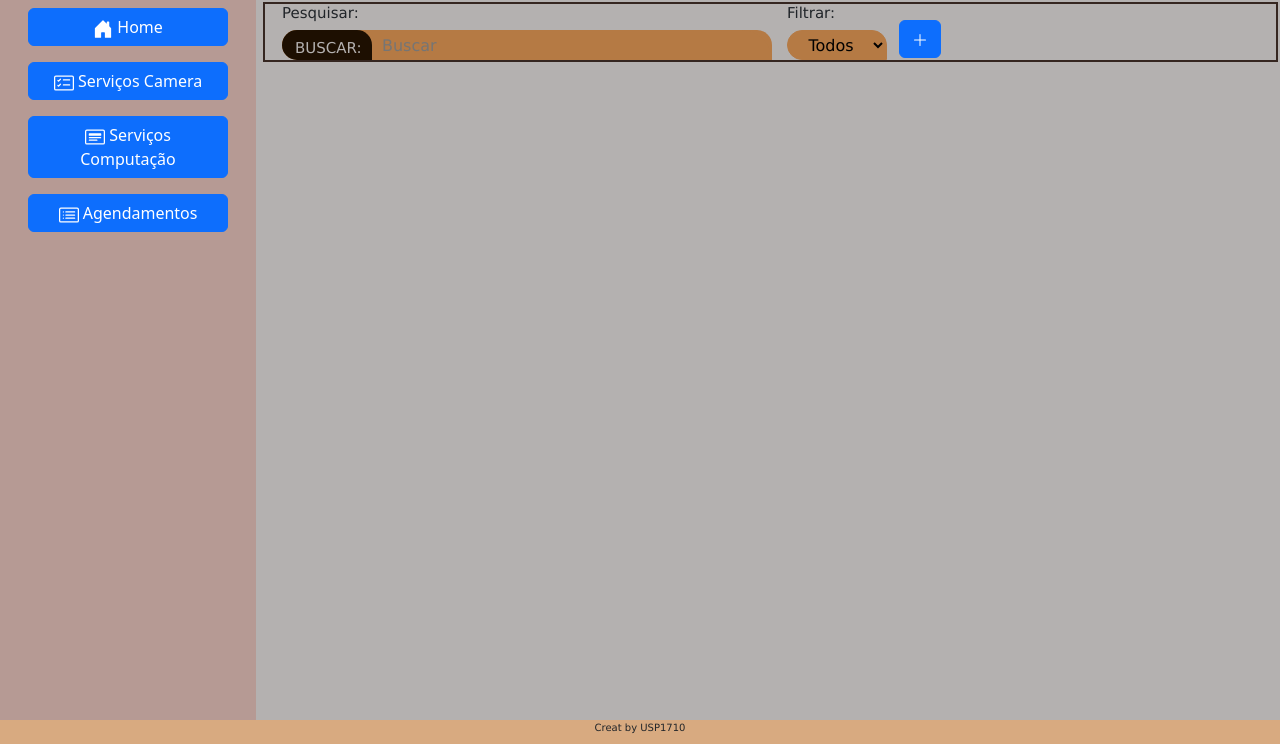
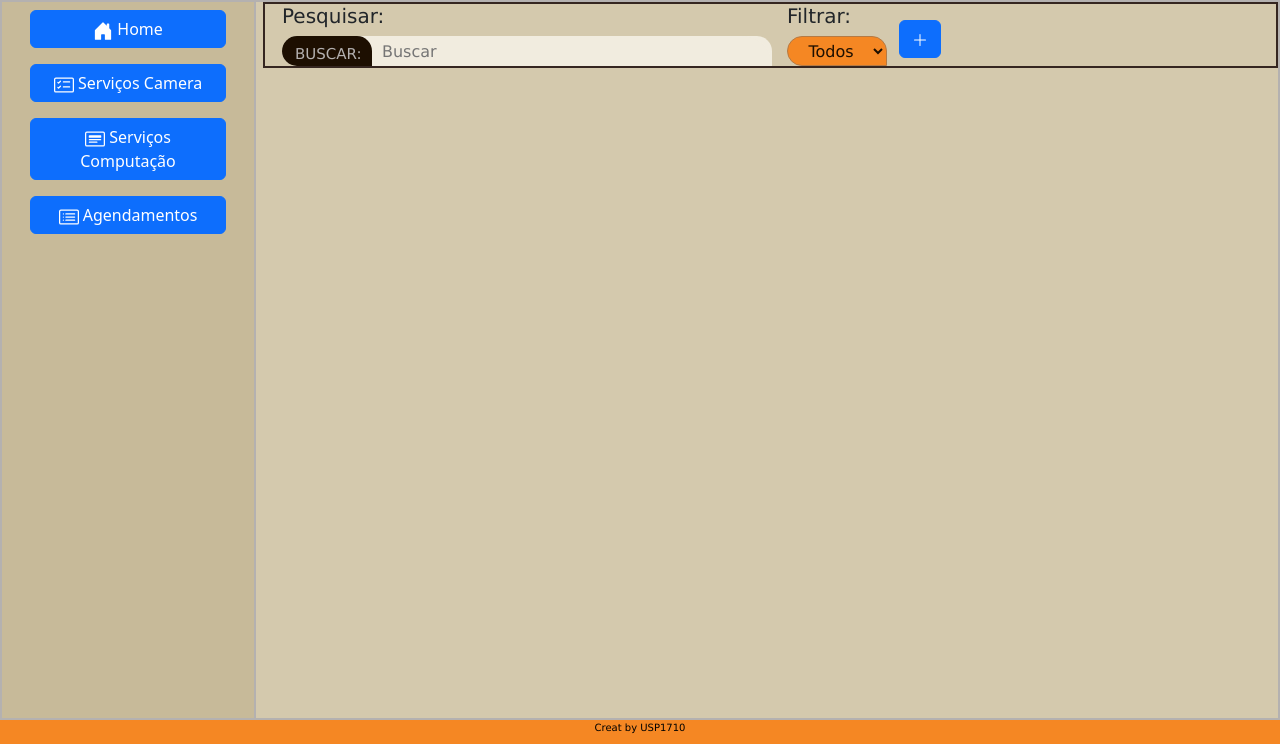
Before and after one commit to ueveton/CadastroServi-os, a website: page camera.html in a window 1280 px wide. Shown: the part 56-800 px from the top of the page. Drawn offline with nearby package versions, Linux system fonts and the light colour scheme.

Commit message:
estilizando

```diff
--- a/camera.html
+++ b/camera.html
@@ -75,7 +75,7 @@
               </div>
               <div id="filter">
                 <h4>Filtrar:</h4>
-                <select name="" id="filter-selected">
+                <select name="filter-selected" id="filter-selected">
                     <option value="all">Todos</option>
                     <option value="done">Feitos</option>
                     <option value="todo">A Fazer</option>
--- a/style.css
+++ b/style.css
@@ -2,12 +2,21 @@
     margin: 0;
     padding: 0;
 }
+/* paleta de cores
+
+.color1 { #f1ecdf };
+.color2 { #d4c9ad };
+.color3 { #c7ba99 };
+.color4 { #000000 };
+.color5 { #f58723 }; */
 
 :root{
-    --headerback: #B57A44;
-    --footer:#d8aa80;
-    --nav: #B69A94;
-    --section: #b4b1b0;
+    --headerback: #f58723;
+    --input: #f1ecdf;
+    --footer:#f58723;
+    --texto: #000000;
+    --nav: #c7ba99;
+    --section: #d4c9ad;
     --border:#b4b1b0;
     --border-camera: #352620;
     --font-family: 'Lucida Sans', 'Lucida Sans Regular', 'Lucida Grande', 'Lucida Sans Unicode', Geneva, Verdana, sans-serif;
@@ -25,6 +34,7 @@ header{
 header h1{
     font-family: 'Franklin Gothic Medium', 'Arial Narrow', Arial, sans-serif;
     font-size: 35px;
+    color: #000000;
 }
 
 nav{
@@ -32,6 +42,7 @@ nav{
     width: 20vw;
     float: left;
     height: 90vh;
+    border: 2px solid var(--border);
 }
 
 section {
@@ -63,23 +74,24 @@ img{
     display: flex;
     justify-content: space-between;
     border-radius: 40px 40px 0px 40px;
-    background: var(--headerback);
+    background: var(--input);
     flex-direction: row-reverse;
 }
 
 #search h4{
-    font-size: 15px;
+    font-size: 20px;
     font-family: var(--font-family);
 }
 
 #searchInput{
     border: none;
     outline: none;
-    background: var(--headerback);
+    background: var(--input);
     border-radius: 0px 40px 0px 0px;
     width: 400px;
     height: 30px;
     padding-left: 10px;
+    color: var(--texto);
 }
 
 .searchLabel {
@@ -103,25 +115,22 @@ img{
 }
 
 #filter h4{
-    font-size: 15px;
+    font-size: 20px;
 }
 
 #filter-selected {
+    border: none;
+    outline: none;
     border: 1px solid #B57A44;
     border-radius: 40px 40px 0px 40px;
     width: 100px;
     height: 30px;
     text-align: center;
     background: var(--headerback);
+    color: #1d0f01;
 }
 
-#filter-selected option {
-    text-align: center !important;
-    background: var(--border);
-}
-option:hover {
-    background: #1d0f01 !important;
-}
+
 
 div > div > h3{
     color: aqua;
@@ -142,4 +151,5 @@ footer {
 footer h4 {
     font-family: 'Lucida Sans', 'Lucida Sans Regular', 'Lucida Grande', 'Lucida Sans Unicode', Geneva, Verdana, sans-serif;
     font-size: 10px;
+    color: #000000;
 }
```
Also changed, not shown: img/paleta.png (added).
